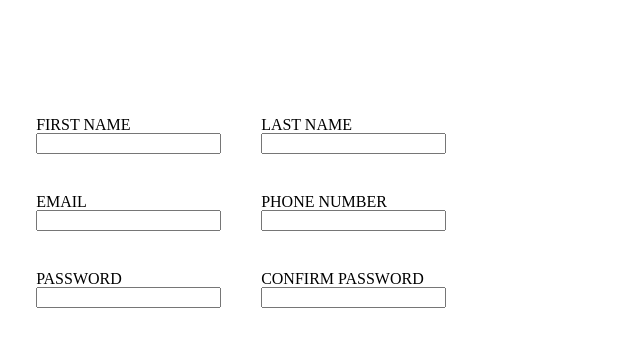
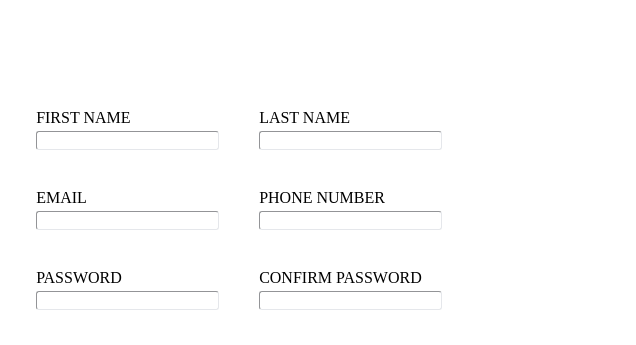
Before and after one commit to QuoteNat/odin-sign-up-form, a plain HTML site: page index.html in a window 1280 px wide. Shown: the part 272-617 px from the top of the page, 351-987 px from the left. Drawn offline with Linux system fonts and the light colour scheme; a web font is replaced by a local one.

Commit message:
Add basic input styling

```diff
--- a/styles.css
+++ b/styles.css
@@ -230,4 +230,16 @@ form button {
     display: flex;
     flex-direction: column;
     justify-content: center;
+    gap: 5px;
 }
+
+input {
+    border-color: #E5E7EB;
+    border-radius: 3px;
+    border-width: 1px;
+}
+
+input:focus {
+    border-color: blue;
+    box-shadow: 0px 0px 5px blue;
+}
```
